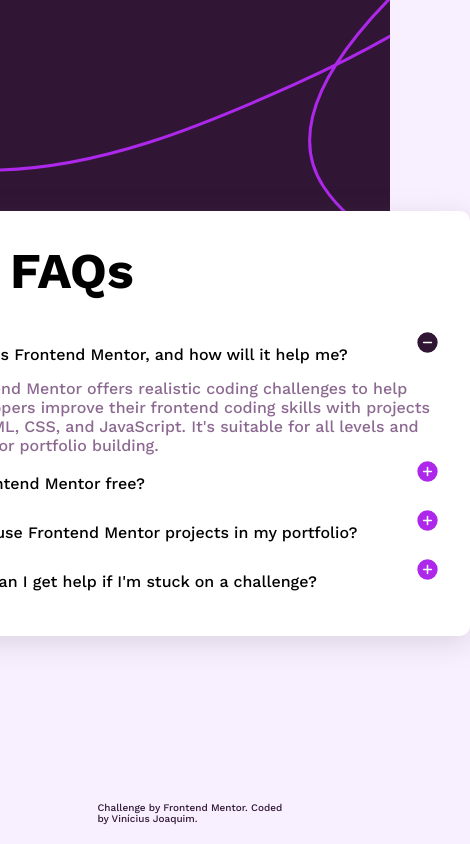
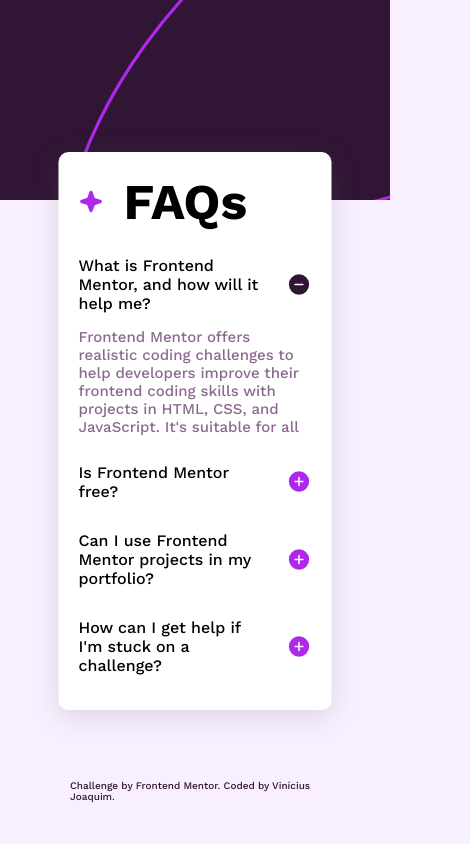
Before and after one commit to Vinicius-J/07_faq-accordion-main, a plain HTML site: page assets/index.html in a window 390 px wide. Both pictures are taken after a click on the label "What is Frontend Mentor, and how will it help me?". Shown: the whole page, 470 px wide, since content can reach past the window. Drawn offline with nearby package versions, Linux system fonts and the light colour scheme.

Commit message:
🚀 Projeto concluído

```diff
--- a/assets/css/style.css
+++ b/assets/css/style.css
@@ -41,8 +41,13 @@ hr{
 
 .background-top{
     background-image: url(../images/background-pattern-desktop.svg);
-    width: 100%;
+    min-width: 100vw;
     height: 30rem;
+}
+
+.space-body{
+    min-width: 100vw;
+    height: 35rem;
 }
 
 .container{
@@ -51,53 +56,22 @@ hr{
     position: absolute;
     padding: 3rem;
     border-radius: 1rem;
-    top: 25%;
+    top: 25rem;
     left: 50%;
     transform: translate(-50%);
     box-shadow: rgba(100, 100, 111, 0.2) 0 0.7rem 2.9rem 0;
+    margin-bottom: 3rem;
 }
 
 .container .title{
     display: flex;
     margin-bottom: 3rem;
-}
-
-.container h1{
-    font-size: 5rem;
-    padding-left: 2rem;
-}
-
-.bloc-input{
-    display: flex;
-    justify-content: space-between;
     align-items: center;
 }
 
-.bloc-input label{
-    font-size: 1.6rem;
-    font-weight: 500;
-    cursor: pointer;
-}
-
-.bloc-input label:hover{
-    color: var(--Light-purple);
-}
-
-.bloc-input .checkbox{
-    appearance: none;
-    width: 2.5rem;
-    height: 2.5rem;
-    background-image: url(../images/icon-plus.svg);
-    background-position: center;
-    background-repeat: no-repeat;
-    background-size: cover;
-    cursor: pointer;
-    transition: all 250ms ease-in-out;
-}
-
-.bloc-input .checkbox:checked{
-    transform: rotate(-180deg);
-    background-image: url(../images/icon-minus.svg);
+.container .title h1{
+    font-size: 5rem;
+    padding-left: 2rem;
 }
 
 .text-color{
@@ -114,6 +88,7 @@ hr{
     display: flex;
     flex-wrap: wrap;
     justify-content: space-between;
+    align-items: center;
 }
 
 .style-content .label-checkbox{
@@ -135,6 +110,7 @@ hr{
     background-position: center;
     background-repeat: no-repeat;
     background-size: cover;
+    cursor: pointer;
     transition: all 250ms ease-in-out;
 }
 
@@ -146,17 +122,20 @@ hr{
 .style-content .text-checkbox{
     color: var(--Grayish-purple);
     height: 0;
+    margin-bottom: 0;
     overflow: hidden;
     transition: all 250ms ease-in-out;
 }
 
 .style-content .checkbox:checked + .text-checkbox{
     height: 8rem;
+    margin-bottom: 1rem;
 }
 
 .attribution{
+    min-width: 25rem;
     position: absolute;
-    bottom: 2rem;
+    bottom: 5%;
     left: 50%;
     transform: translate(-50%);
 }
@@ -174,3 +153,36 @@ hr{
 .attribution p a:hover{
     color: var(--Light-purple);
 }
+
+@media (max-width:600px) {
+    .background-top{
+        background-image: url(../images/background-pattern-mobile.svg);
+        background-position: center;
+        background-repeat: no-repeat;
+        background-size: cover;
+        height: 20rem;
+    }
+    .container{
+        width: 70%;
+        padding: 2rem;
+        top: 18%;
+    }
+    .container h1{
+        font-size: 3rem;
+    }
+    .container .title{
+        margin-bottom: 1rem;
+    }
+    .container .title img{
+        width: 2.5rem;
+    }
+    .style-content .label-checkbox{
+        flex-basis: 80%;
+    }
+    .style-content .text-checkbox p{
+        font-size: 1.5rem;
+    }
+    .style-content .checkbox:checked + .text-checkbox{
+        height: 11rem;
+    }
+}
--- a/assets/index.html
+++ b/assets/index.html
@@ -11,6 +11,7 @@
 
 <body>
   <div class="background-top"></div>
+  <div class="space-body"></div>
   <section class="container">
     <div class="title">
       <img src="./images/icon-star.svg" alt="Star">
```
Also changed, not shown: 1 other file.
